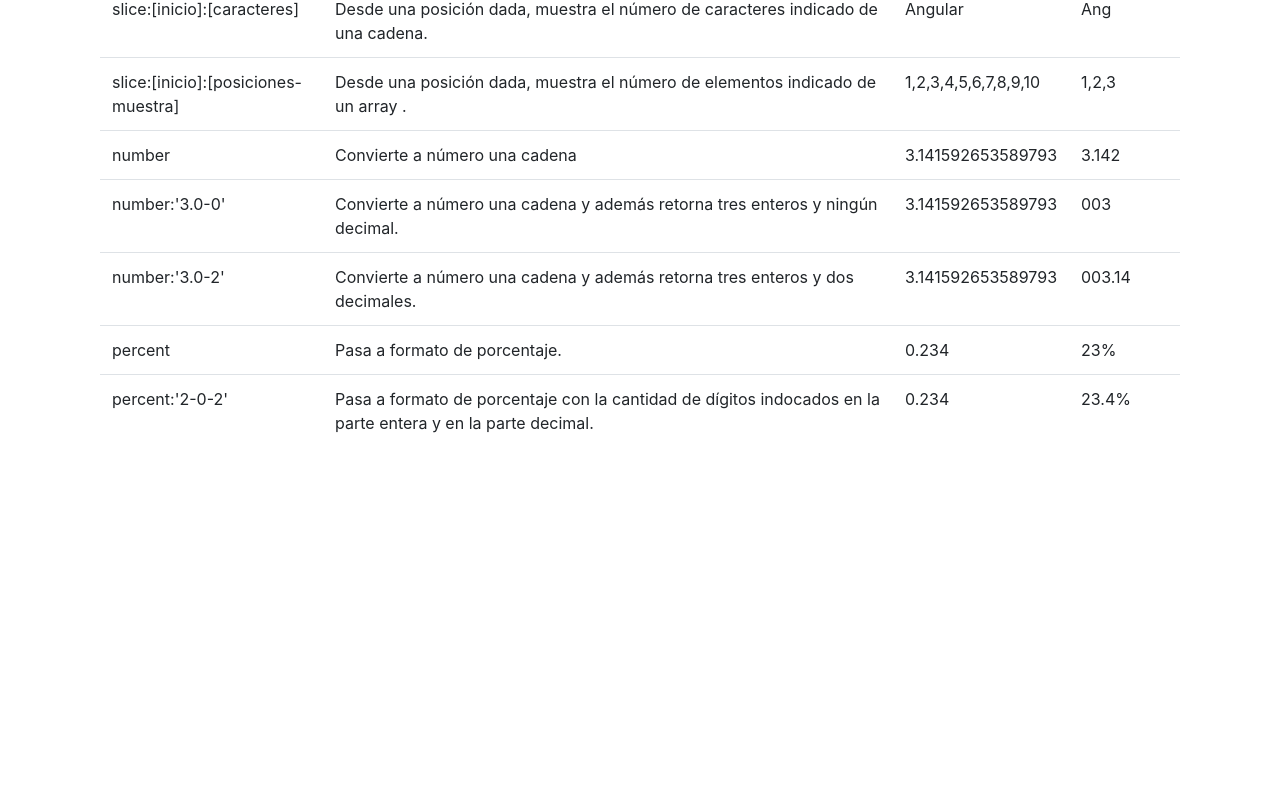
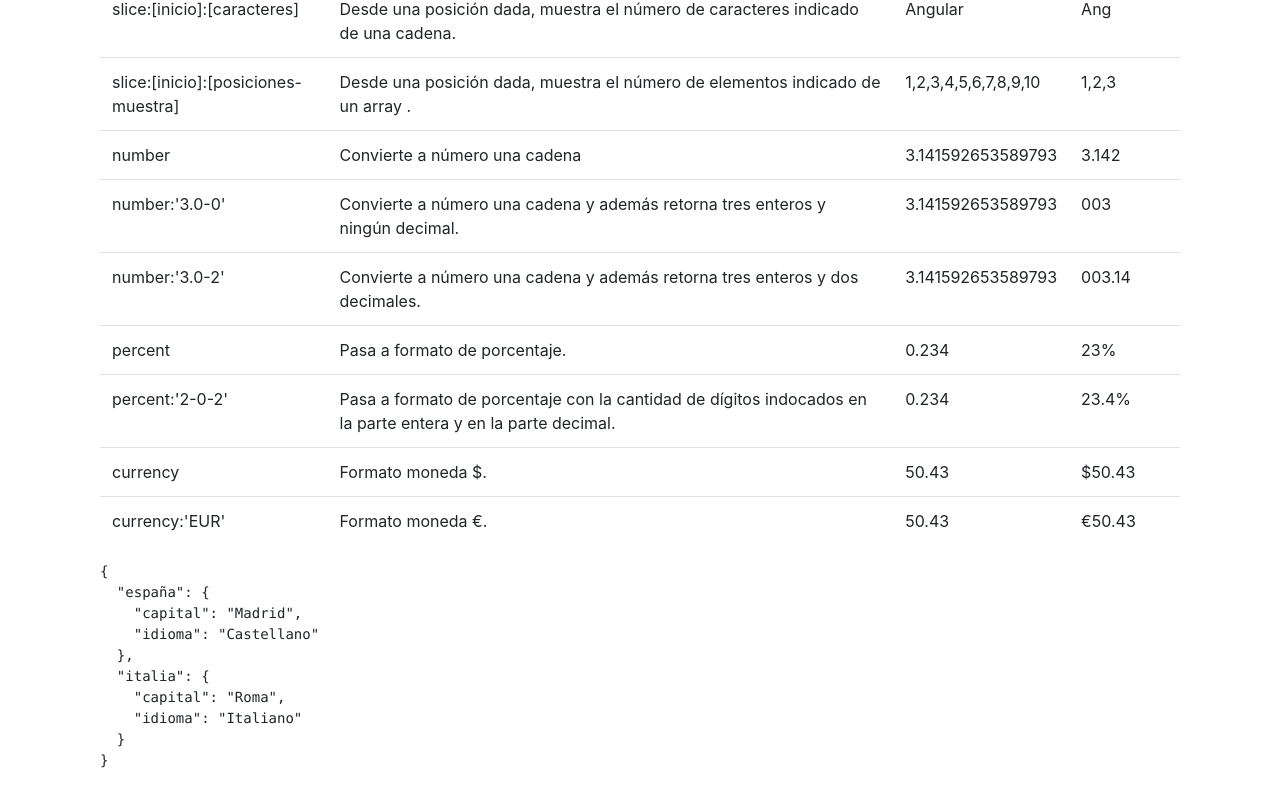
Before and after one commit to ARFEGA/PIPES-Angular, an Angular app: page / in a window 1280 px wide. Shown: the part 334-1140 px from the top of the page. Before the commit the page ends 800 px from the top, so only its background shows below. Built offline with nearby package versions, Linux system fonts and the light colour scheme.

Commit message:
Desmostración PIPE json

```diff
--- a/src/app/app.component.html
+++ b/src/app/app.component.html
@@ -74,8 +74,25 @@
                         <td>{{porcentaje}}</td>
                         <td>{{ porcentaje | percent:'2.0-2'}}</td>
                     </tr>
+                    <tr>
+                        <td>currency</td>
+                        <td>Formato moneda $.</td>
+                        <td>{{money}}</td>
+                        <td>{{ money | currency}}</td>
+                    </tr>
+                    <tr>
+                        <td>currency:'EUR'</td>
+                        <td>Formato moneda €.</td>
+                        <td>{{money}}</td>
+                        <td>{{ money | currency:'EUR':'symbol':'.0-3'}}</td>
+                    </tr>
                 </tbody>
             </table>
         </div>
     </div>
+    <div class="row mb-5">
+        <div class="col">
+            <pre>{{europa | json}}</pre>
+        </div>
+    </div>
 </div>
--- a/src/app/app.component.ts
+++ b/src/app/app.component.ts
@@ -11,4 +11,15 @@ export class AppComponent {
   numeros=[1,2,3,4,5,6,7,8,9,10];
   PI:string=Math.PI.toString() ;
   porcentaje:string="0.234";
+  money:number=50.43;
+  europa={
+    españa:{
+    capital:"Madrid",
+    idioma:"Castellano"
+    },
+    italia:{
+      capital:"Roma",
+    idioma:"Italiano"
+    }
+  };
 }
```
